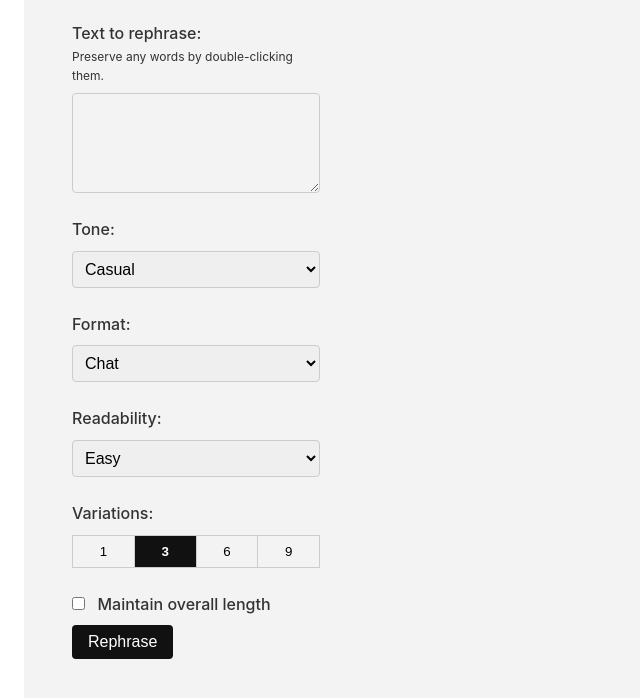
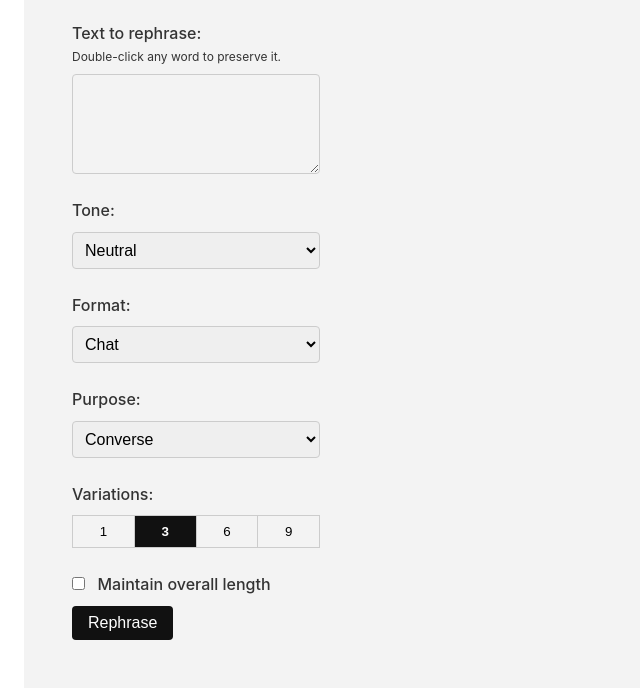
Before and after one commit to mrrocks/rephraser, a website built with Parcel: page src/index.html in a window 1280 px wide. Shown: the part 126-824 px from the top of the page, without its empty margins (0-640 px from the left). Built offline with nearby package versions, Linux system fonts and the light colour scheme; some packages are replaced by stand-ins of ours; no server answers.

Commit message:
Remove sentiment and add purpose

```diff
--- a/src/index.html
+++ b/src/index.html
@@ -15,24 +15,21 @@
       <h1>Rephraser</h1>
       <div>
         <label for="textBox">Text to rephrase:
-          <span class="help">Preserve any words by double-clicking them.</span>
+          <span class="help">Double-click any word to preserve it.</span>
         </label>
         <div id="textBox" class="editable" contentEditable="true"></div>
       </div>
       <div>
         <label for="tone-select">Tone:</label>
         <select id="tone-select">
-          <option value="neutral">Neutral</option>
+          <option selected value="neutral">Neutral</option>
+          <option value="casual">Casual</option>
           <option value="friendly">Friendly</option>
           <option value="formal">Formal</option>
-          <option selected value="casual">Casual</option>
-          <option value="professional">Professional</option>
-          <option value="assertive">Assertive</option>
-          <option value="humorous">Humorous</option>
-          <option value="sincere">Sincere</option>
-          <option value="sympathetic">Sympathetic</option>
-          <option value="encouraging">Encouraging</option>
-          <option value="optimistic">Optimistic</option>
+          <option value="confident">Confident</option>
+          <option value="playful">Playful</option>
+          <option value="emotional">Emotional</option>
+          <option value="direct">Direct</option>
         </select>
       </div>
       <div>
@@ -42,17 +39,21 @@
           <option value="email">Email</option>
           <option value="tweet">Tweet</option>
           <option value="comment">Comment</option>
-          <option value="copy">Copy</option>
+          <option value="ux copy">UX Copy</option>
           <option value="article">Article</option>
-          <option value="slogan">Slogan</option>
+          <option value="tagline">Tagline</option>
         </select>
       </div>
       <div>
-        <label for="readability-select">Readability:</label>
-        <select id="readability-select">
-          <option selected value="easy">Easy</option>
-          <option value="medium">Medium</option>
-          <option value="difficult">Difficult</option>
+        <label for="purpose-select">Purpose:</label>
+        <select id="purpose-select">
+          <option selected value="converse">Converse</option>
+          <option value="inform">Inform</option>
+          <option value="persuade">Persuade</option>
+          <option value="entertain">Entertain</option>
+          <option value="educate">Educate</option>
+          <option value="inspire">Inspire</option>
+          <option value="report">Report</option>
         </select>
       </div>
       <div>
--- a/src/scripts/app.js
+++ b/src/scripts/app.js
@@ -19,7 +19,7 @@ const formatSelect = document.getElementById("format-select");
 const maintainLengthCheck = document.getElementById("maintain-length");
 const rephrasedText = document.getElementById("rephrased-text");
 const spinner = document.getElementById("spinner");
-const readabilitySelect = document.getElementById("readability-select");
+const purposeSelect = document.getElementById("purpose-select");
 
 toggleSpinner(spinner, false);
 
@@ -40,7 +40,7 @@ async function handleSubmit(event) {
       variations: parseInt(
         document.querySelector(".segment.selected").dataset.value
       ),
-      readability: readabilitySelect.value,
+      purpose: purposeSelect.value,
       highlightedWords: highlightedWords,
     };
 
--- a/src/styles/styles.css
+++ b/src/styles/styles.css
@@ -22,7 +22,7 @@ body {
 
 .sidebar {
   width: 25%;
-  min-width: 200px;
+  min-width: 280px;
   padding: 24px;
 }
 
```
Also changed, not shown: src/api/controllers/rephraseController.js (+5 -5 lines), 1 other file.
